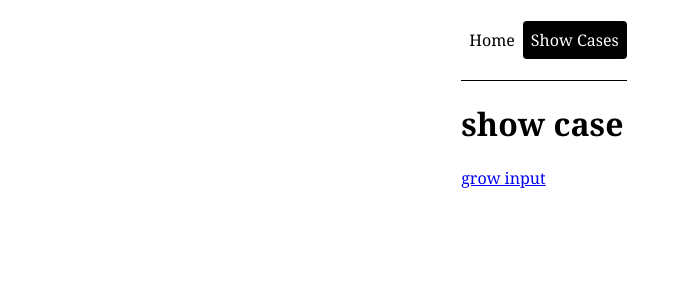
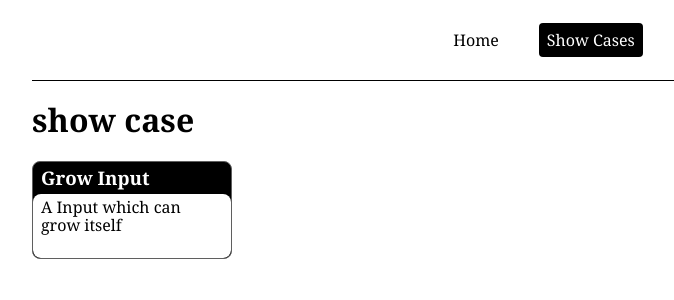
Before and after one commit to not-liuliumei/fronted-demo, a Next.js app: page /show-case in a window 1280 px wide. Shown: the top 300 px of the page, without its empty margins (96-770 px from the left). Built offline with nearby package versions, Linux system fonts and the light colour scheme.

Commit message:
feat(show-case): add case card

```diff
--- a/src/app/index.css
+++ b/src/app/index.css
@@ -1,10 +1,13 @@
 body {
-    margin: 0;
-    padding: 0;
-    display: flex;
-    justify-content: center;
-    align-items: center;
-    margin: 0;
-    padding: 0;
-    font-family: Cambria, Cochin, Georgia, Times, 'Times New Roman', serif;
+  width: 100vw;
+  display: flex;
+  justify-content: center;
+  align-items: center;
+  margin: 0;
+  padding: 0;
+  font-family: Cambria, Cochin, Georgia, Times, "Times New Roman", serif;
 }
+
+.root-container {
+  width: 80%;
+}
--- a/src/app/layout.tsx
+++ b/src/app/layout.tsx
@@ -1,6 +1,7 @@
 import type { Metadata } from "next";
 import { Navbar } from "@/components/Navbar/Navbar";
 import "./index.css";
+import "./normalize.css";
 
 export const metadata: Metadata = {
   title: "Fronted Demo",
--- a/src/app/show-case/page.tsx
+++ b/src/app/show-case/page.tsx
@@ -1,5 +1,5 @@
 import { Metadata } from "next";
-import Link from "next/link";
+import { CaseCard } from "@/components/CaseCard/CaseCard";
 
 export const metadata: Metadata = {
   title: "Fronted Demo | Show Cases",
@@ -10,7 +10,11 @@ export default function Page() {
     <div>
       <h1>show case</h1>
       <div>
-        <Link href="/show-case/grow-input">grow input</Link>
+        <CaseCard
+          route={"/show-case/grow-input"}
+          title={"Grow Input"}
+          description={"A Input which can grow itself"}
+        />
       </div>
     </div>
   );
--- /dev/null
+++ b/src/components/CaseCard/CaseCard.tsx
@@ -0,0 +1,25 @@
+"use client";
+
+import { useRouter } from "next/navigation";
+import "./index.css";
+
+export const CaseCard = ({
+  route,
+  title,
+  description,
+}: {
+  route: string;
+  title: string;
+  description: string;
+}) => {
+  const router = useRouter();
+
+  return (
+    <div className="casecard-container" onClick={() => router.push(route)}>
+      <div className="casecard-title">
+        <h3>{title}</h3>
+      </div>
+      <div className="casecard-description">{description}</div>
+    </div>
+  );
+};
--- /dev/null
+++ b/src/components/CaseCard/index.css
@@ -0,0 +1,34 @@
+.casecard-container {
+  width: 200px;
+  border-radius: 8px;
+  border: 1px solid #5f5f5f;
+  background-color: black;
+  overflow: hidden;
+  cursor: pointer;
+  transition: all 0.1s;
+  box-sizing: border-box;
+}
+
+.casecard-container:hover {
+  transform: scale(1.05);
+}
+
+.casecard-title {
+  padding: 0 8px;
+  height: 32px;
+  width: 100%;
+  color: white;
+  line-height: 32px;
+  box-sizing: border-box;
+}
+
+.casecard-description {
+  padding: 4px 8px;
+  height: 64px;
+  width: 100%;
+  border-radius: 8px;
+  word-wrap: break-word;
+  word-break: normal;
+  box-sizing: border-box;
+  background-color: white;
+}
--- a/src/components/Navbar/Navbar.tsx
+++ b/src/components/Navbar/Navbar.tsx
@@ -5,7 +5,7 @@ import "./index.css";
 
 export const Navbar = () => {
   return (
-    <div className="root-navbar">
+    <div className="navbar">
       <NavbarLink route={"/"} linkName={"Home"} />
       <NavbarLink route={"/show-case"} linkName={"Show Cases"} />
     </div>
--- a/src/components/Navbar/NavbarLink/NavbarLink.tsx
+++ b/src/components/Navbar/NavbarLink/NavbarLink.tsx
@@ -9,8 +9,8 @@ export const NavbarLink = ({
   linkName: string;
 }) => {
   const pathName = usePathname();
-  const className = `root-navbar-link${
-    pathName === route ? " root-navbar-link__active" : ""
+  const className = `navbar-link${
+    pathName === route ? " navbar-link__active" : ""
   }`;
 
   return (
--- a/src/components/Navbar/index.css
+++ b/src/components/Navbar/index.css
@@ -1,26 +1,27 @@
-.root-navbar {
+.navbar {
   height: 80px;
   display: flex;
-    justify-content: space-between;
+  justify-content: center;
   align-items: center;
   border-bottom: 1px solid black;
 }
 
-.root-navbar-link {
+.navbar-link {
   background-color: white;
   color: black;
   border-radius: 4px;
   padding: 8px;
+  margin: 16px;
   text-decoration: none;
   transition: all 0.3s;
 }
 
-.root-navbar-link__active {
+.navbar-link__active {
   background-color: black;
   color: white;
 }
 
-.root-navbar-link:hover {
+.navbar-link:hover {
   background-color: #5f5f5f;
   color: white;
 }
```
Also changed, not shown: src/app/normalize.css (added). Lines whose indentation alone changed are shown as unchanged.
